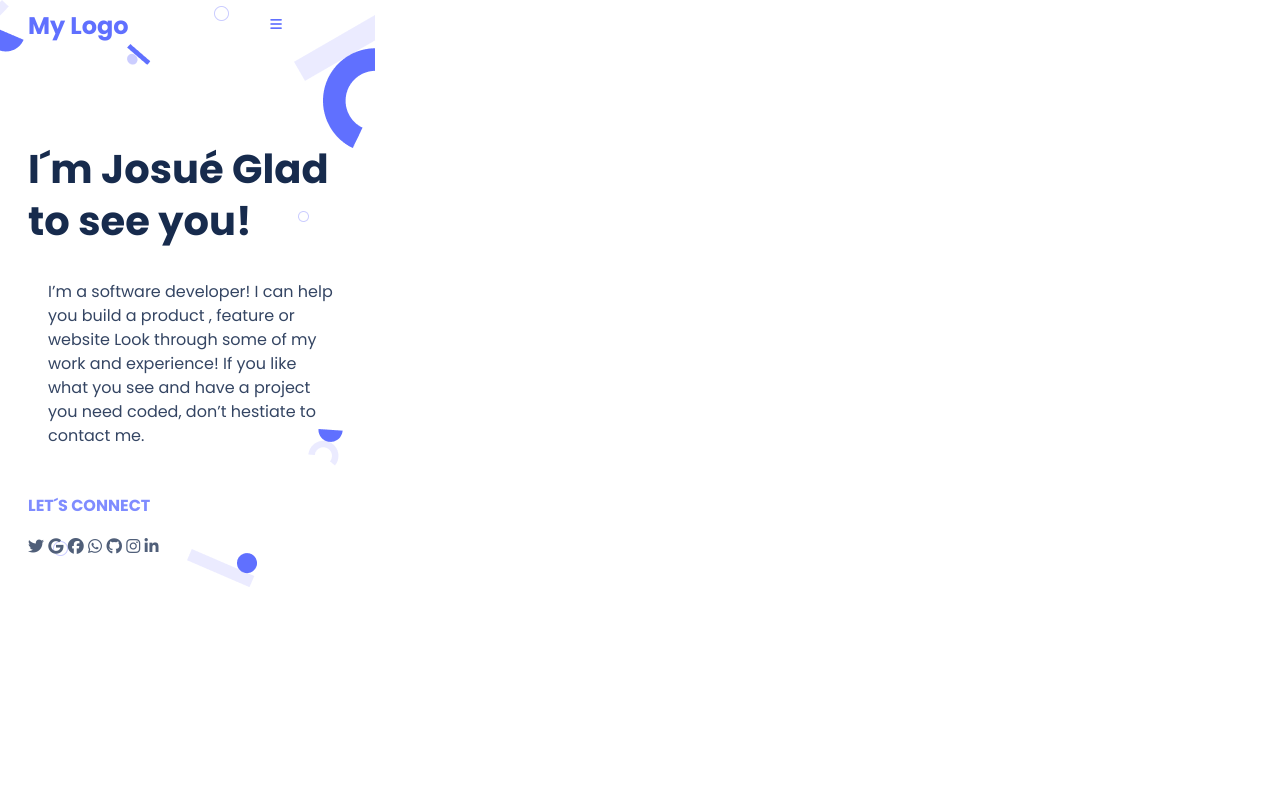
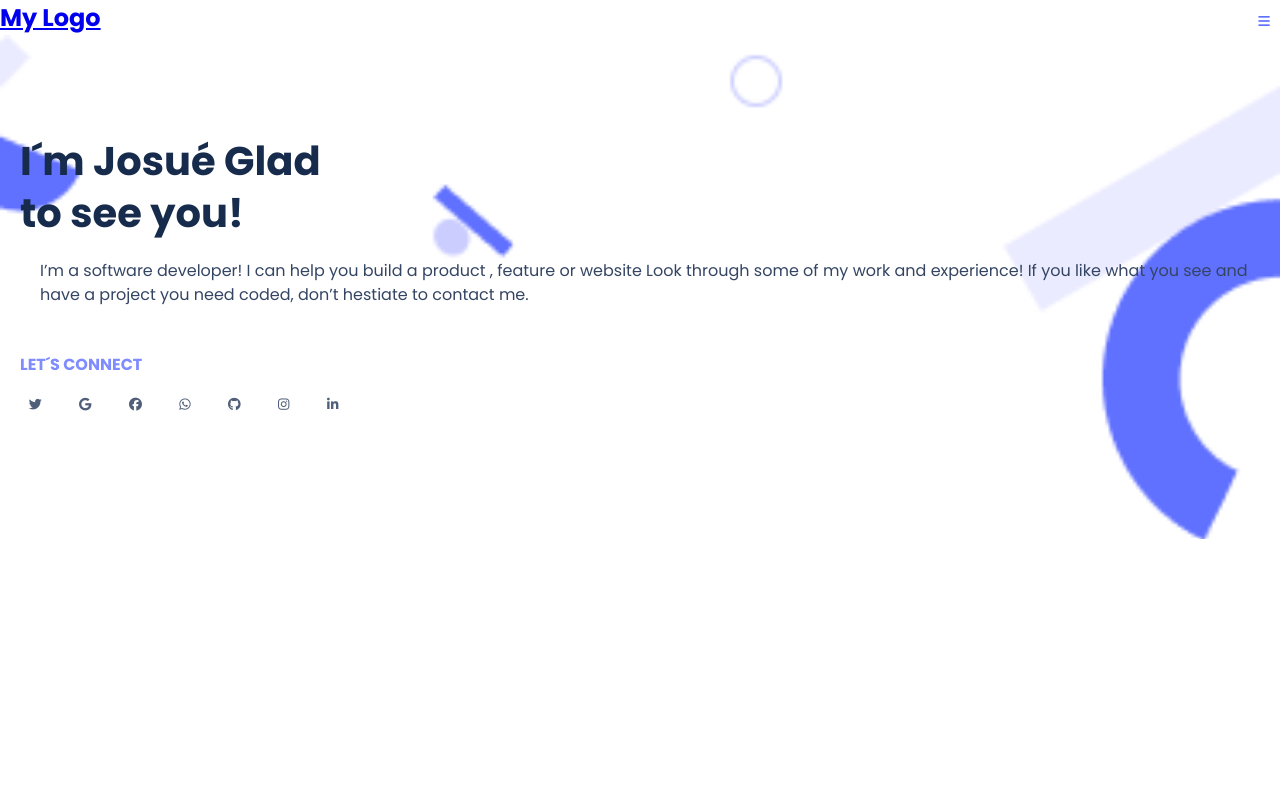
Before and after one commit to jdbs9514/Portfolio-setup-and-mobile-version-skeleton, a website: page index.html in a window 1280 px wide. Shown: the top 786 px of the page. Drawn offline with Linux system fonts and the light colour scheme; a web font is replaced by a local one.

Commit message:
form version changes

```diff
--- a/index.html
+++ b/index.html
@@ -12,14 +12,14 @@
     <title>Josué</title>
 </head>
 <body>
-    <section class="container-1">
     <header class="Header">
-        <a>My Logo</a>
-    <nav class="navigation">
+        <a href="#">My Logo</a>
+        <nav class="navigation">
     <button class="menu">
     <i class="fa-solid fa-bars"></i></button>
     </nav>
 </header>
+<section class="headline">
     <div class="section">
         <h1>I´m Josué Glad to see you!</h1>
     </div>
@@ -33,15 +33,15 @@
     </div>
 
     <div class="social-media-icons">
-        <div class="icons">
-        <i class="fa-brands fa-twitter"></i>
-        <i class="fa-brands fa-google"></i>
-        <i class="fa-brands fa-facebook"></i>
-        <i class="fa-brands fa-whatsapp"></i>
-        <i class="fa-brands fa-github"></i>
-        <i class="fa-brands fa-instagram"></i>
-        <i class="fa-brands fa-linkedin-in"></i>
-        </div>
+        <ul class="icons">
+        <li><i class="fa-brands fa-twitter"></i></li>
+        <li><i class="fa-brands fa-google"></i></li>
+        <li><i class="fa-brands fa-facebook"></i></li>
+        <li><i class="fa-brands fa-whatsapp"></i></li>
+        <li><i class="fa-brands fa-github"></i></li>
+        <li><i class="fa-brands fa-instagram"></i></li>
+        <li><i class="fa-brands fa-linkedin-in"></i></li>
+        </ul>
     </div>
     </section>
 
--- a/style.css
+++ b/style.css
@@ -1,24 +1,44 @@
 @import url('https://fonts.googleapis.com/css2?family=Poppins:wght@400;500;700&family=Roboto:ital,wght@0,500;1,400&display=swap');
 
+* {
+  margin: 0;
+  padding: 0;
+  box-sizing: border-box;
+}
+
 body {
+  font-family: 'Poppins', sans-serif;
+}
+
+.header {
+  font-family: 'Poppins', sans-serif;
+  font-size: 24px;
+  display: flex;
+  justify-content: space-between;
+  color: #6070ff;
+  font-weight: 700;
+}
+
+.headline {
   background-color: #fff;
   background-image: url("images/mobile.png");
   background-repeat: no-repeat;
-  background-size: auto;
+  background-size: 100vw;
   padding-left: 20px;
   overflow-x: hidden;
-  width: 100%;
-  width: 327px;
-  height: 146px;
-  font-family: 'Poppins', sans-serif;
 }
 
 .Header {
   font-family: 'Poppins', sans-serif;
   font-size: 24px;
-  justify-content: flex-start;
+  display: flex;
+  justify-content: space-between;
   color: #6070ff;
   font-weight: 700;
+}
+
+.navigation {
+  margin-right: 10px;
 }
 
 button.menu {
@@ -27,8 +47,7 @@ button.menu {
   right: 62rem;
   border: none;
   background: none;
-  position: absolute;
-  align-self: flex-end;
+  cursor: pointer;
 }
 
 h1 {
@@ -64,6 +83,9 @@ h1 {
 .icons {
   color: #505f79;
   margin-top: 20px;
+  list-style: none;
+  display: flex;
+  gap: 20px;
 }
 
 p {
@@ -336,7 +358,6 @@ section.container {
   padding-left: 15px;
   margin-top: 150px;
   overflow-x: hidden;
-  width: 375px;
   height: 779px;
 }
 
@@ -362,10 +383,10 @@ textarea {
   font-family: 'Poppins', sans-serif;
 }
 
-#contact {
+.form-title {
   color: #fff;
 }
 
-.form-title {
-
+.form {
+  color: #fff;
 }
```
